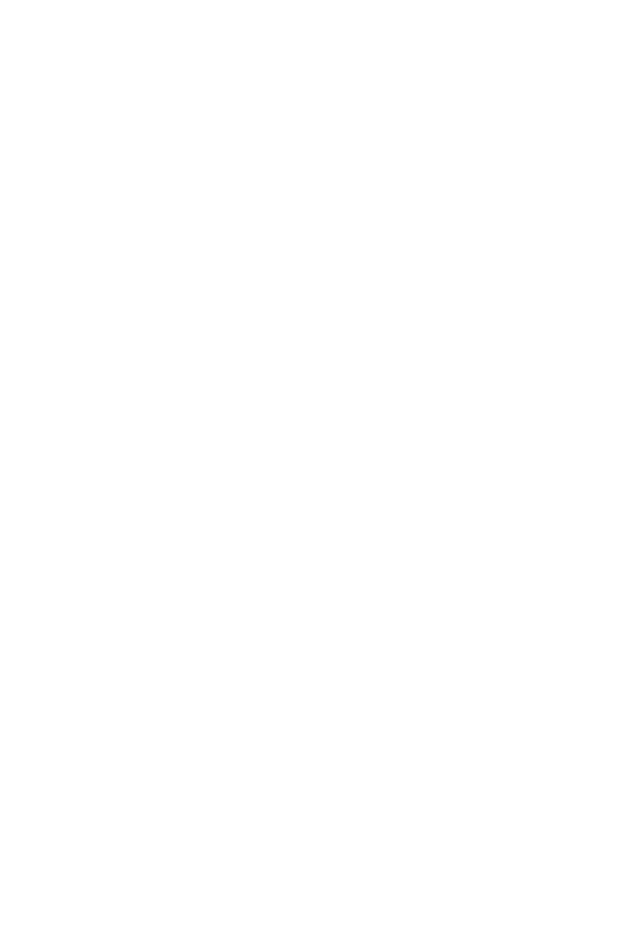
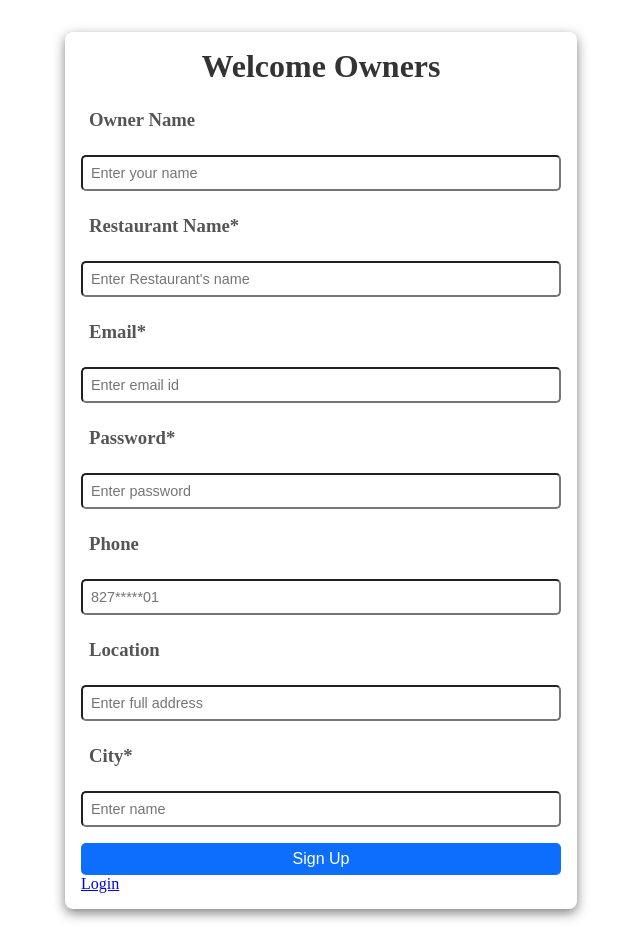
Before and after one commit to divyanshverma5-hub/Online-Food-Ordering, a React app in the folder Frontend/: page /restaurantRegister in a window 1280 px wide. Before the commit this address had no page. Shown: the whole page, without its empty margins (319-959 px from the left). Before the commit the page ends 800 px from the top, so only its background shows below. Built offline with nearby package versions, Linux system fonts and the light colour scheme; the HTML template or start-up script is replaced by a standard one.

Commit message:
SignUp+ Home pg (initialize) R (B)

```diff
--- a/Frontend/src/App.jsx
+++ b/Frontend/src/App.jsx
@@ -2,10 +2,15 @@ import { useState } from 'react'
 import './App.css'
 import Registeration from './components/Registeration'
 import { Route, Routes } from 'react-router-dom'
+import { ToastContainer } from 'react-toastify'
+
 import Home from './components/Home'
 import Login from './components/Login'
+import Footer from './components/footer'
+import RestaurantRegister from './components/RestaurantRegister'
+import HomeRestaurant from './components/HomeRestaurant'
+
 function App() {
-
   return (
     <>
     {/* <h1>Home Page</h1> */}
@@ -14,8 +19,14 @@ function App() {
       <Route path='/' element={<Home/>}/>
       <Route path='/registeration' element={<Registeration/>}/>
       <Route path='/login' element={<Login/>}/>
+      <Route path='/footer' element={<Footer/>}/>
+      <Route path='/restaurantRegister' element={<RestaurantRegister/>}/>
+      <Route path='/homeRestaurant' element={<HomeRestaurant/>}/>
     </Routes>
 
+    {/* tomorrow: make the profile page of restaurant owner + home page (cart/orders)  */}
+
+      <ToastContainer position='bottom-right'/>
     </>
   )
 }
--- /dev/null
+++ b/Frontend/src/components/Footer.jsx
@@ -0,0 +1,13 @@
+import React from "react";
+import { Link } from "react-router-dom";
+
+function Footer(){
+    return(
+        <>
+        <h1>Footer</h1>
+        <Link to="/restaurantRegister">Work with us</Link>
+        </>
+    );
+}
+
+export default Footer;
--- a/Frontend/src/components/Home.jsx
+++ b/Frontend/src/components/Home.jsx
@@ -1,5 +1,15 @@
+import {Link} from "react-router-dom"
+import Footer from "./Footer";
+
 export default function Home(){
     return(
+        <>
         <h1>Home Page</h1>
+        <Link to="/login">Login</Link>
+        <Link to="/registeration">Register</Link>
+
+        <Footer/>
+
+        </>
     );
 }
--- /dev/null
+++ b/Frontend/src/components/HomeRestaurant.jsx
@@ -0,0 +1,29 @@
+import React from "react";
+import { useEffect, useState } from "react";
+function HomeRestaurant(){
+
+    const [data, setData] = useState([]);
+
+    useEffect(()=>{
+        let getData = async ()=>{
+            let id = localStorage.getItem("id");
+            let result = await fetch(`http://localhost:3000/homeRestaurant?id=${id}`);
+            result = await result.json();
+            console.log(result);
+            await setData(result.ans)
+        }
+        getData();
+
+    },[])
+
+    // console.log(data);
+    return(
+        <>
+        <h1>Home page for each restaurant</h1>
+        <p>{data.owner_name}</p>
+        <h3>City: {data.city}</h3>
+        </>
+    );
+}
+
+export default HomeRestaurant;
--- /dev/null
+++ b/Frontend/src/components/RestaurantRegister.jsx
@@ -0,0 +1,94 @@
+import React, { useState } from "react";
+import { toast } from "react-toastify";
+import { useNavigate } from "react-router-dom";
+import { Link } from "react-router-dom";
+import { useEffect } from "react";
+import'../style/registeration.css'
+
+function RestaurantRegister() {
+
+    const [data, setData] = useState({
+        owner_name: "",
+        r_name:"",
+        email: "",
+        password: "",
+        phone:"",
+        location:"",
+        city:""
+    });
+
+
+    useEffect(() => {
+        if (localStorage.getItem('login')) {
+            toast.info("You are already logged in")
+            navigate('/homeRestaurant')
+            //NAVIGATE IT TO HOME PAGE OF RESTAURANT SIDE!
+        }
+    })
+
+
+    const navigate = useNavigate();
+
+    async function handleSubmit(event) {
+        event.preventDefault();
+        let result = await fetch("http://localhost:3000/restaurantRegister", {
+            method: "POST",
+            headers: { "Content-Type": "application/json" },
+            body: JSON.stringify(data)
+        });
+        result = await result.json();
+        console.log(result);
+        if (result.success) {
+            document.cookie = "token=" + result.token
+            localStorage.setItem('login', data.email);
+            localStorage.setItem('id', result.id);
+
+            window.location='/homeRestaurant'
+        } else{
+            toast.error(result.msg);
+            // alert("Error occured. Try after some time");
+        }
+    }
+
+    function handleChange(event) {
+        let name1 = event.target.name;
+        let value = event.target.value;
+
+        setData(prev => ({
+            ...prev,
+            [name1]: value
+        }))
+    }
+
+    return (
+        <>
+            <form action="POST" className="container" onSubmit={handleSubmit}>
+                <h1>Welcome Owners</h1>
+                <h3>Owner Name</h3>
+                <input placeholder="Enter your name" type="text" value={data.owner_name} onChange={handleChange} name="owner_name" />
+                <h3>Restaurant Name*</h3>
+                <input placeholder="Enter Restaurant's name" type="text" value={data.r_name} onChange={handleChange} name="r_name" />
+                <h3>Email*</h3>
+                <input placeholder="Enter email id" type="email" value={data.email} onChange={handleChange} name="email" />
+                <h3>Password*</h3>
+                <input placeholder="Enter password" value={data.password} onChange={handleChange} name="password" type="password" />
+
+                <h3>Phone</h3>
+                <input placeholder="827*****01" type="number" value={data.phone} onChange={handleChange} name="phone" />
+
+                <h3>Location</h3>
+                <input placeholder="Enter full address" type="text" value={data.location} onChange={handleChange} name="location" />
+                <h3>City*</h3>
+                <input placeholder="Enter name" type="text" value={data.city} onChange={handleChange} name="city" />
+
+
+
+
+                <button type="submit" className="btnSubmit">Sign Up</button>
+                <Link to="/login">Login</Link>
+            </form>
+        </>
+    );
+}
+
+export default RestaurantRegister;
```
Also changed, not shown: 2 other files (tests, documents, lock files or other folders).
